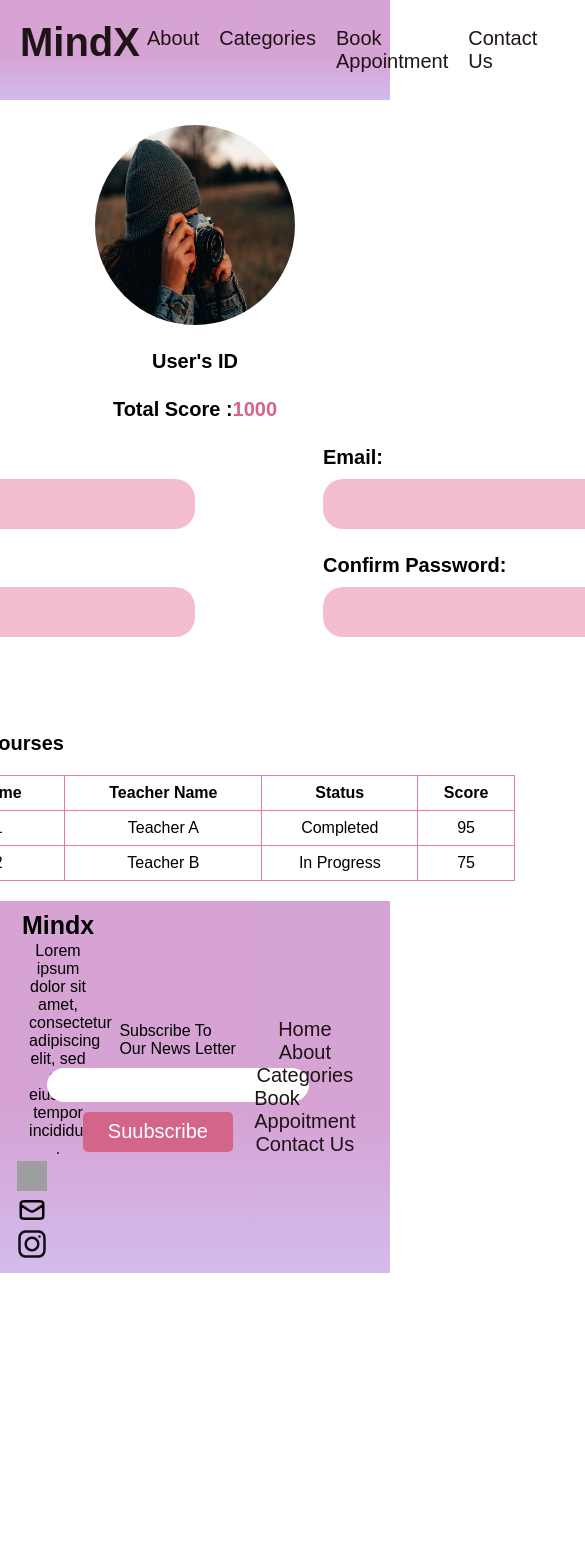
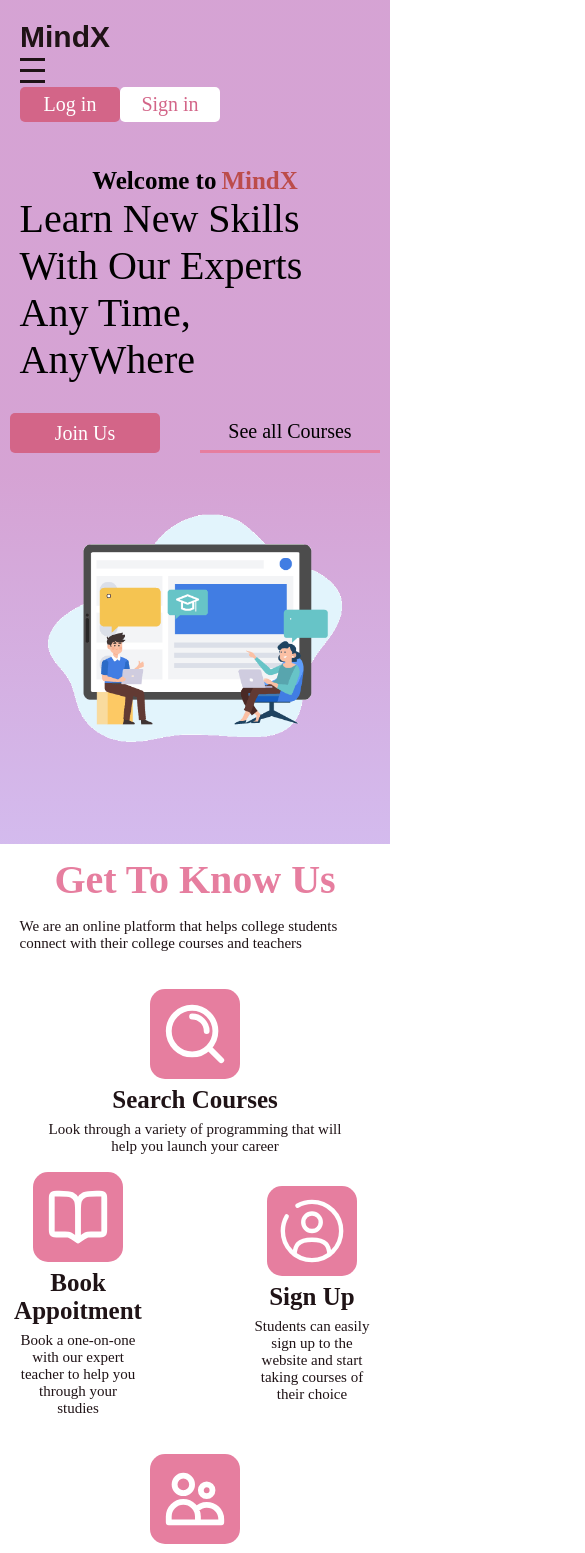
Before and after one commit to rasha-taher/ELearning_Front_End, a React (Create React App) app: page / in a window 390 px wide. Shown: the top 1553 px of the page, 585 px wide, since content can reach past the window. Before the commit the page ends 1273 px from the top, so only its background shows below. Built offline with nearby package versions, Linux system fonts and the light colour scheme; grey boxes are pictures that could not be loaded.

Commit message:
fixed some parts and added the responsive

```diff
--- a/src/App.js
+++ b/src/App.js
@@ -1,11 +1,12 @@
-// import HomePage from "./HomePage";
-import ProfilePage from "./ProfilePage";
-
+import HomePage from "./HomePage";
+//import ProfilePage from "./ProfilePage";
+import './styles/responsive.css'
 function App() {
   return (
     <div className="App">
-      {/* <HomePage/> */}
-      <ProfilePage/>
+      {/* <ProfilePage/>*/}
+
+      <HomePage/>
     </div>
   );
 }
--- a/src/Components/Footer.jsx
+++ b/src/Components/Footer.jsx
@@ -22,7 +22,7 @@ const Footer = () => {
         </div>
         <div className="footer-div">
             <p> Subscribe To Our News Letter</p>
-            <input type="text" className="contact-input">
+            <input type="text" className="subscribe-input">
             </input>
             <button className="join-btn"> Suubscribe </button>
       </div>
--- a/src/Components/Header.jsx
+++ b/src/Components/Header.jsx
@@ -1,37 +1,49 @@
-
-import React from 'react';
-import '../styles/header.css';
-import icon from '../images/user.svg';
+import React, { useState } from "react";
+import "../styles/header.css";
+import icon from "../images/user.svg";
 
 const Header = () => {
+  const [isOpen, setIsOpen] = useState(false);
+
+  const toggleMenu = () => {
+    setIsOpen(!isOpen);
+  };
+
   return (
-    <div id='menu' >
-      <div className="menu">
+    <div id="menu">
+      <div className={`menu ${isOpen ? "open" : ""}`}>
         <div>
-          <h1 className='logo'>MindX</h1>
+          <h1 className="logo">MindX</h1>
         </div>
-        <div>
+        <div className="burger" onClick={toggleMenu}>
+          <div className="line"></div>
+          <div className="line"></div>
+          <div className="line"></div>
+        </div>
+        <div className={`menu-links ${isOpen ? "open" : ""}`}>
           <ul className="menu-ul">
-            <li className="menu-li"><a href="#about">About</a></li>
-            <li className="menu-li"><a href="#">Categories </a></li>
-            <li className="menu-li"><a href="#"> Book Appointment </a></li>
-            <li className="menu-li"><a href="#contact"> Contact Us </a></li>
+            <li className="menu-li">
+              <a href="#about">About</a>
+            </li>
+            <li className="menu-li">
+              <a href="#">Categories </a>
+            </li>
+            <li className="menu-li">
+              <a href="#"> Book Appointment </a>
+            </li>
+            <li className="menu-li">
+              <a href="#contact"> Contact Us </a>
+            </li>
           </ul>
         </div>
-        <div>
-          <button className='sign-log-button'>
-            <div className='login-bt displays'>Log in </div>
-            <div className='signin-bt displays'>Sign in </div>
-          </button>
+        <div className="buttons">
+          <button className="login-bt common-button">Log in </button>
+          <button className="signin-bt common-button">Sign in </button>
         </div>
-        <div>
-
-            <img src={icon} className='icon' />
-
-        </div>
+        <img src={icon} className="icon" />
       </div>
     </div>
-  )
-}
+  );
+};
 
 export default Header;
--- a/src/styles/contact.css
+++ b/src/styles/contact.css
@@ -4,7 +4,8 @@
     align-items: center;
     justify-content: center;
     font-family: Itim;
-    margin-bottom: 5%;
+
+    margin-top: 5%;
 }
 
 .inside-contact-container {
@@ -47,6 +48,10 @@
   font-size: 20px;
 }
 
+
+.contact-input:focus{
+    border: 1px solid white;
+}
 .text-input{
     width: 350px;
     height: 200px;
@@ -80,3 +85,7 @@
     margin-right: 10%;
     cursor: pointer;
 }
+
+.contact-side{
+    margin-bottom: 50px;
+}
--- a/src/styles/footer.css
+++ b/src/styles/footer.css
@@ -51,7 +51,7 @@ footer{
     list-style: none;
 
 }
-.contact-input {
+.subscribe-input {
     width: 250px;
     height: 22px;
     color: white;
--- a/src/styles/header.css
+++ b/src/styles/header.css
@@ -1,21 +1,25 @@
-*{
+* {
   margin: 0;
   padding: 0;
   font-family: Itim, sans-serif;
 }
-.menu{
+.menu {
   padding: 10px;
   display: flex;
   justify-content: space-between;
   padding: 20px;
+  font-family: Itim, sans-serif;
 }
-.logo{
-    font-size: 40px;
-    color: #1F1316;
-    font-family: Itim,sans-serif;
+.menu-links {
+  display: flex;
+}
+.logo {
+  font-size: 30px;
+  color: #1f1316;
+  font-family: Itim, sans-serif;
   cursor: pointer;
 }
-.menu-ul{
+.menu-ul {
   padding: 7px;
   display: flex;
   list-style: none;
@@ -23,52 +27,56 @@
 
 .menu-li a {
   text-decoration: none;
-    color: #1F1316;
-    font-size: 20px;
+  color: #1f1316;
+  font-size: 17px;
   margin-right: 20px;
 }
 
-.menu-li a:hover{
+.menu-li a:hover {
   color: white;
 }
 
-.sign-log-button{
+.buttons {
   display: flex;
-    height: 40px;
-    width: 250px;
-    border-radius: 20px;
-    border: 1px solid white;
-    cursor: pointer;
-    font-size: 25px;
-    font-family: Itim;
-    margin-left: 50%;
 }
-.login-bt{
-    width: 50%;
-    height: 100%;
-    background-color: #E67E9F;
-    color: white;
+.common-button {
+  height: 35px;
+  width: 100px;
   border-radius: 20px;
   padding: 0 auto;
+  border: none;
+  cursor: pointer;
+  border-radius: 5px;
+  font-size: 20px;
 }
-.signin-bt{
-    height: 100%;
-    border-left: 0px;
-    width: 50%;
+.login-bt {
+  background-color: #d36588;
+  color: white;
+}
+.signin-bt {
   background-color: white;
-    color: #E67E9F;
-    border-radius: 20px;
-    text-align: center;
+  color: #d36588;
 }
-.icon{
-    width: 50px;
-    height: 50px;
+
+.icon {
+  width: 45px;
+  height: 45px;
   border-radius: 50%;
   background-color: white;
   cursor: pointer;
 }
-.displays{
-    display: flex;
-    justify-content: center;
-    align-items: center;
+
+/* Add this CSS for the burger menu */
+.burger {
+  display: none;
+  flex-direction: column;
+  justify-content: space-between;
+  cursor: pointer;
 }
+
+.line {
+  width: 25px;
+  height: 3px;
+  background-color: #1f1316;
+  margin: 4px 0;
+}
--- a/src/styles/hero.css
+++ b/src/styles/hero.css
@@ -29,7 +29,6 @@
   padding: 25px;
 }
 .welcome-message {
-  color: #000;
   font-size: 30px;
   display: flex;
   font-weight: bold;
@@ -41,11 +40,7 @@
 }
 
 .home_text {
-  color: #000;
   font-size: 50px;
-  font-style: normal;
-  font-weight: 400;
-  line-height: normal;
 }
 
 .buttons-container {
--- a/src/styles/popularCourses.css
+++ b/src/styles/popularCourses.css
@@ -1,7 +1,7 @@
 #popluarcourse{
     text-align: center;
-    height: 100vh;
-   padding-top: 15%;
+
+   margin-top: 5%;
 }
 .popular-course-container{
     display: flex;
--- a/src/styles/responsive.css
+++ b/src/styles/responsive.css
@@ -0,0 +1,99 @@
+
+  /* Add this CSS for responsive layout */
+  @media (max-width: 768px) {
+    .menu {
+      flex-direction: column;
+      align-items: flex-start;
+      position: relative;
+    }
+
+    .burger {
+      display: flex;
+    }
+    .menu-ul{
+       flex-direction: column;
+    }
+    .menu-li a:hover{
+        color: #c03561;
+    }
+    .menu-links {
+      display: none;
+      position: absolute;
+      top: 100%;
+      left: 0;
+      background-color: white;
+      width: 100%;
+      flex-direction: column;
+      padding: 10px;
+      box-shadow: 0px 4px 4px rgba(0, 0, 0, 0.25);
+      text-align: left;
+    }
+    .menu-links.open {
+      display: flex;
+    }
+
+    .menu-li {
+      margin: 10px 0;
+    }
+
+    .menu-li a {
+      font-size: 20px;
+    }
+
+    .sign-log-button {
+      width: 100%;
+      margin: 10px 0;
+    }
+
+    .icon {
+      display: none;
+    }
+    .inside-home{
+        flex-direction: column;
+    }
+    .inside-left-home{
+        width: 100%;
+    }
+    .inside-right-home img{
+         height: 300px;
+        width: 300px;
+    }
+
+    .welcome-message{
+        font-size: 25px;
+    }
+    .home_text{
+        font-size: 40px;
+    }
+    .about-title{
+        font-size: 40px;
+    }
+    .inside-contact-container{
+        flex-direction: column;
+    }
+    .callGif{
+        display: none;
+    }
+    .contact-side{
+        width: 100%;
+    }
+    .footer-container{
+
+        flex-direction: column;
+    }
+    .footer-div{
+        width: 100%;
+    }
+.buttons{
+  align-items: flex-end;
+}
+
+    .contact-input {
+      width: 300px;
+      height: 30px;
+    }
+    .text-input{
+      width: 300px;
+      height: 150px;
+    }
+  }
```
Lines whose indentation alone changed are shown as unchanged.
